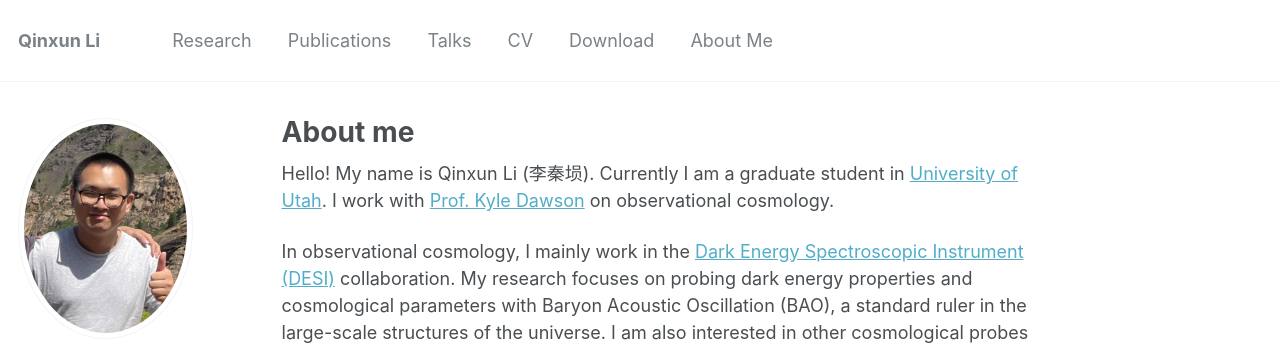
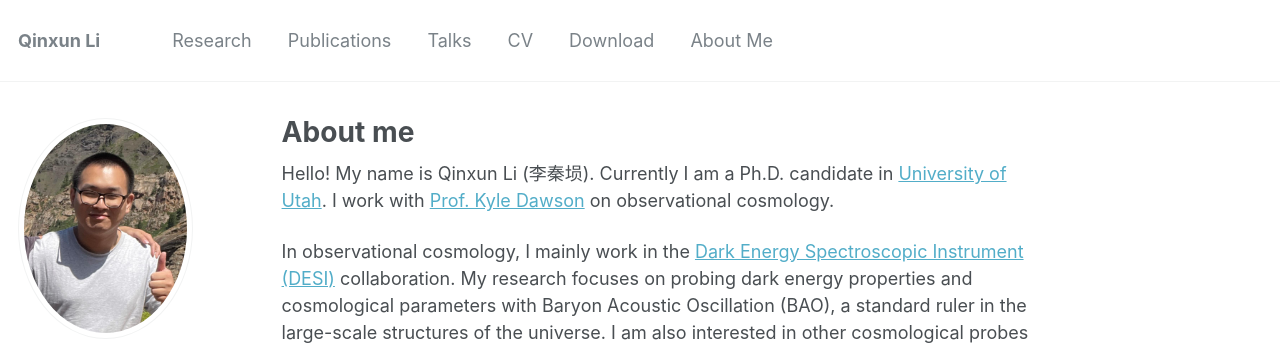
Before and after one commit to qxli2333/qxli2333.github.io, a Jekyll site: the page built from _pages/about.md, in a window 1280 px wide. Shown: the top 349 px of the page. Built offline with Jekyll 4.4.1, drawn with Linux system fonts in a browser that asks for light colours; some web fonts are replaced.

Commit message:
candidate

```diff
--- a/_pages/about.md
+++ b/_pages/about.md
@@ -12,7 +12,7 @@ redirect_from:
 
 I will get my Bachelor of Science degree on July 2023. Now I am applying for PhD position to continue my education and research. -->
 
-Hello! My name is Qinxun Li (李秦埙). Currently I am a graduate student in [University of Utah](https://www.utah.edu/). I work with [Prof. Kyle Dawson](https://faculty.utah.edu/u6000137-Kyle_Dawson/hm/index.hml) on observational cosmology.
+Hello! My name is Qinxun Li (李秦埙). Currently I am a Ph.D. candidate in [University of Utah](https://www.utah.edu/). I work with [Prof. Kyle Dawson](https://faculty.utah.edu/u6000137-Kyle_Dawson/hm/index.hml) on observational cosmology.
 
 In observational cosmology, I mainly work in the [Dark Energy Spectroscopic Instrument (DESI)](https://www.desi.lbl.gov) collaboration. My research focuses on probing dark energy properties and cosmological parameters with Baryon Acoustic Oscillation (BAO), a standard ruler in the large-scale structures of the universe. I am also interested in other cosmological probes such as redshift space distortion (RSD) and weak gravitational lensing.
 
```
